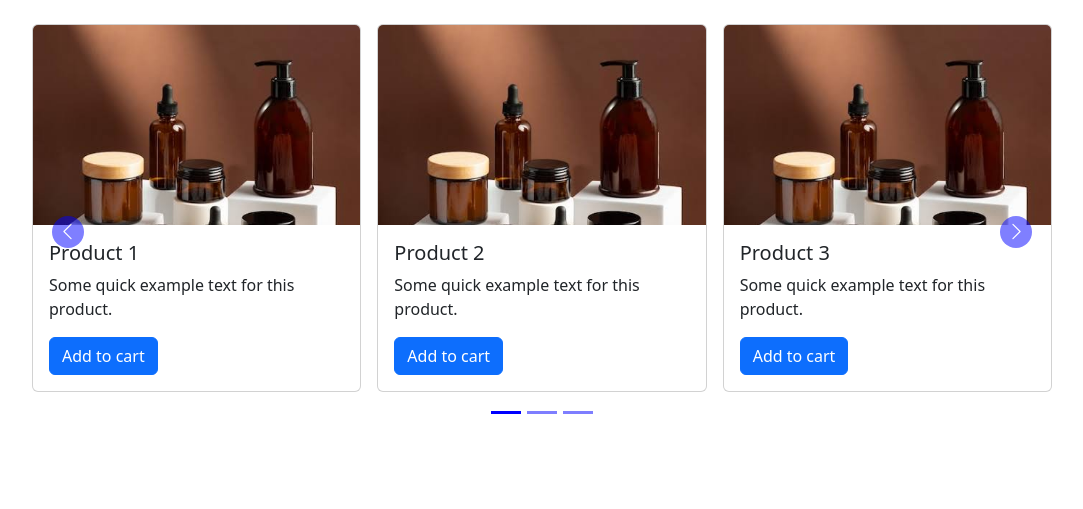
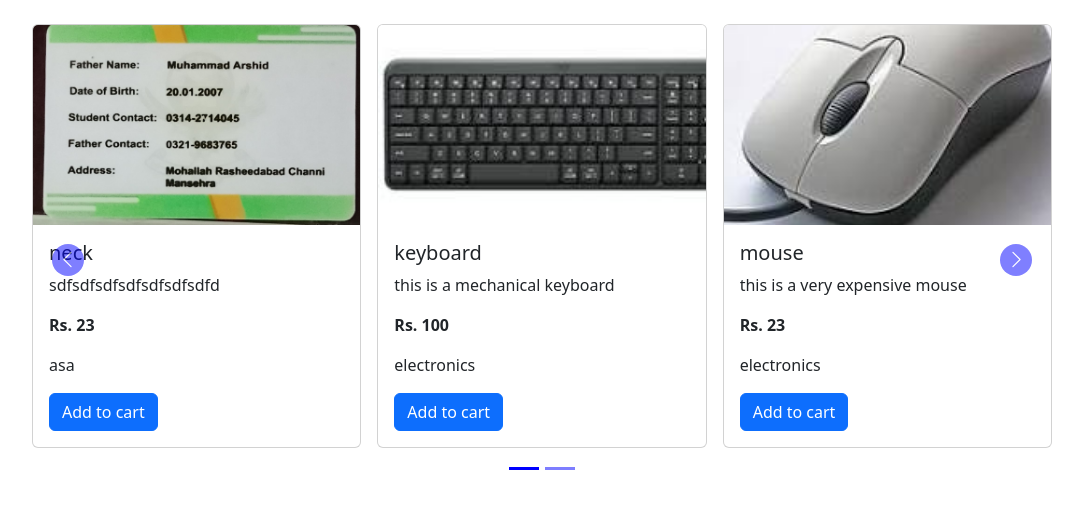
Before and after one commit to IZQIA-HASSAN/My-awesome-cart, a Django app: page /shop/ in a window 1280 px wide. Shown: the part 56-565 px from the top of the page, without its empty margins (98-1181 px from the left). Run offline with Django 5.2, Linux system fonts and the light colour scheme; data comes from the database, SQL or seed files in the repository; both versions use the stored data as it was after the commit.

Commit message:
database fetching

```diff
--- a/shop/templates/shop/basic.html
+++ b/shop/templates/shop/basic.html
@@ -8,7 +8,23 @@
   <link href="https://cdn.jsdelivr.net/npm/bootstrap@5.3.8/dist/css/bootstrap.min.css" rel="stylesheet"
     integrity="sha384-sRIl4kxILFvY47J16cr9ZwB07vP4J8+LH7qKQnuqkuIAvNWLzeN8tE5YBujZqJLB" crossorigin="anonymous">
   <style>
-      {% block css %} {%endblock%}
+      .card-img-top {
+  height: 200px;
+  object-fit: cover;
+}
+
+/* blue indicators */
+.carousel-indicators [data-bs-target] {
+  background-color: blue;
+}
+
+/* blue arrows */
+.carousel-control-prev-icon,
+.carousel-control-next-icon {
+  background-color: blue;
+  border-radius: 50%;
+  background-size: 60%;
+}
   </style>
 </head>
 
--- a/shop/templates/shop/index.html
+++ b/shop/templates/shop/index.html
@@ -1,153 +1,55 @@
-{%extends 'shop/basic.html'%}
+{% extends 'shop/basic.html' %}
 
 {% block css %}
-    .card-img-top {
-      height: 200px;
-      object-fit: cover;
-    }
 
-    /* blue indicators */
-    .carousel-indicators [data-bs-target] {
-      background-color: blue;
-    }
-
-    /* blue arrows */
-    .carousel-control-prev-icon,
-    .carousel-control-next-icon {
-      background-color: blue;
-      border-radius: 50%;
-      background-size: 60%;
-    }
 {% endblock %}
 
-
-{%block body%}
- {% load static %}
+{% block body %}
 <div class="container my-4">
 
   <div id="demo" class="carousel slide" data-bs-ride="carousel">
 
-      <!-- indicators -->
+    <!-- indicators: one per slide -->
     <div class="carousel-indicators">
-        <button type="button" data-bs-target="#demo" data-bs-slide-to="0" class="active" aria-label="Slide 1"></button>
-        <button type="button" data-bs-target="#demo" data-bs-slide-to="1" aria-label="Slide 2"></button>
-        <button type="button" data-bs-target="#demo" data-bs-slide-to="2" aria-label="Slide 3"></button>
+      {% for slide in slides %}
+      <button type="button" data-bs-target="#demo"
+              data-bs-slide-to="{{ forloop.counter0 }}"
+              {% if forloop.first %}class="active" aria-current="true"{% endif %}
+              aria-label="Slide {{ forloop.counter }}"></button>
+      {% endfor %}
     </div>
 
     <!-- slides -->
     <div class="carousel-inner px-5 pb-5">
+      {% for slide in slides %}
+      <div class="carousel-item {% if forloop.first %}active{% endif %}">
+        <div class="row g-3">
 
-        <!-- Slide 1 -->
-        <div class="carousel-item active">
-          <div class="row g-3">
+          {% for product in slide %}
           <div class="col-md-4">
             <div class="card h-100">
-                <img src="{% static 'shop/test.jpg' %}" class="card-img-top" alt="Product 1">
+              {% if product.image %}
+                <img src="{{ product.image.url }}" class="card-img-top" alt="{{ product.product_name }}">
+              {% endif %}
               <div class="card-body">
-                  <h5 class="card-title">Product 1</h5>
-                  <p class="card-text">Some quick example text for this product.</p>
+                <h5 class="card-title">{{ product.product_name }}</h5>
+                <p class="card-text">{{ product.desc }}</p>
+                <p class="fw-bold">Rs. {{ product.price }}</p>
+                <p class="card-text">{{product.category}}</p>
                 <a href="#" class="btn btn-primary">Add to cart</a>
               </div>
             </div>
           </div>
-            <div class="col-md-4">
-              <div class="card h-100">
-                <img src="test.jpg" class="card-img-top" alt="Product 2">
-                <div class="card-body">
-                  <h5 class="card-title">Product 2</h5>
-                  <p class="card-text">Some quick example text for this product.</p>
-                  <a href="#" class="btn btn-primary">Add to cart</a>
+          {% endfor %}
+
         </div>
       </div>
-            </div>
-            <div class="col-md-4">
-              <div class="card h-100">
-                <img src="test.jpg" class="card-img-top" alt="Product 3">
-                <div class="card-body">
-                  <h5 class="card-title">Product 3</h5>
-                  <p class="card-text">Some quick example text for this product.</p>
-                  <a href="#" class="btn btn-primary">Add to cart</a>
-                </div>
-              </div>
-            </div>
-          </div>
+      {% empty %}
+      <p class="text-center">No products available.</p>
+      {% endfor %}
     </div>
 
-        <!-- Slide 2 -->
-        <div class="carousel-item">
-          <div class="row g-3">
-            <div class="col-md-4">
-              <div class="card h-100">
-                <img src="test.jpg" class="card-img-top" alt="Product 4">
-                <div class="card-body">
-                  <h5 class="card-title">Product 4</h5>
-                  <p class="card-text">Some quick example text for this product.</p>
-                  <a href="#" class="btn btn-primary">Add to cart</a>
-                </div>
-              </div>
-            </div>
-            <div class="col-md-4">
-              <div class="card h-100">
-                <img src="test.jpg" class="card-img-top" alt="Product 5">
-                <div class="card-body">
-                  <h5 class="card-title">Product 5</h5>
-                  <p class="card-text">Some quick example text for this product.</p>
-                  <a href="#" class="btn btn-primary">Add to cart</a>
-                </div>
-              </div>
-            </div>
-            <div class="col-md-4">
-              <div class="card h-100">
-                <img src="test.jpg" class="card-img-top" alt="Product 6">
-                <div class="card-body">
-                  <h5 class="card-title">Product 6</h5>
-                  <p class="card-text">Some quick example text for this product.</p>
-                  <a href="#" class="btn btn-primary">Add to cart</a>
-                </div>
-              </div>
-            </div>
-          </div>
-        </div>
-
-        <!-- Slide 3 -->
-        <div class="carousel-item">
-          <div class="row g-3">
-            <div class="col-md-4">
-              <div class="card h-100">
-                <img src="test.jpg" class="card-img-top" alt="Product 7">
-                <div class="card-body">
-                  <h5 class="card-title">Product 7</h5>
-                  <p class="card-text">Some quick example text for this product.</p>
-                  <a href="#" class="btn btn-primary">Add to cart</a>
-                </div>
-              </div>
-            </div>
-            <div class="col-md-4">
-              <div class="card h-100">
-                <img src="test.jpg" class="card-img-top" alt="Product 8">
-                <div class="card-body">
-                  <h5 class="card-title">Product 8</h5>
-                  <p class="card-text">Some quick example text for this product.</p>
-                  <a href="#" class="btn btn-primary">Add to cart</a>
-                </div>
-              </div>
-            </div>
-            <div class="col-md-4">
-              <div class="card h-100">
-                <img src="test.jpg" class="card-img-top" alt="Product 9">
-                <div class="card-body">
-                  <h5 class="card-title">Product 9</h5>
-                  <p class="card-text">Some quick example text for this product.</p>
-                  <a href="#" class="btn btn-primary">Add to cart</a>
-                </div>
-              </div>
-            </div>
-          </div>
-        </div>
-
-      </div>
-
-      <!-- prev / next controls (inside the carousel div) -->
+    <!-- prev / next controls -->
     <button class="carousel-control-prev" type="button" data-bs-target="#demo" data-bs-slide="prev">
       <span class="carousel-control-prev-icon" aria-hidden="true"></span>
       <span class="visually-hidden">Previous</span>
@@ -159,6 +61,4 @@
 
   </div>
 </div>
-
-  <!-- diaplying databse data -->
- {%endblock%}
+{% endblock %}
--- a/shop/views.py
+++ b/shop/views.py
@@ -2,10 +2,18 @@ from django.shortcuts import render
 
 from django.http import HttpResponse
 from .models import Product
+from math import ceil
 
 # Create your views here.
 def index(request):
-    return render(request , 'shop/index.html')
+    products = list(Product.objects.all())
+    # products = list(products.objects.filter(price__lt=500))
+
+    # group products into slides of 3
+    slides = [products[i:i + 3] for i in range(0, len(products), 3)]
+
+    return render(request, 'shop/index.html', {'slides': slides})
+
 
 def about(request):
     return render(request , "shop/about.html" )
```
Also changed, not shown: db.sqlite3, media/shop/images/download.jpg (added), media/shop/images/download_1.jpg (added), media/shop/images/download_2.jpg (added). Lines whose indentation alone changed are shown as unchanged.
